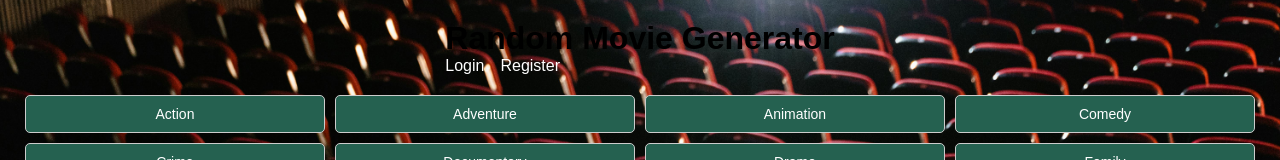
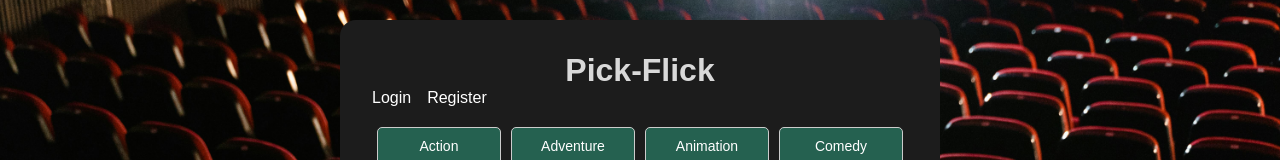
Before and after one commit to JaceG/Pick-Flick, a React (Vite) app in the folder client/: page / in a window 1280 px wide. Shown: the top 160 px of the page. Built offline with nearby package versions, Linux system fonts and the light colour scheme; no server answers.

Commit message:
fixed Josh's errors

```diff
--- a/client/src/App.tsx
+++ b/client/src/App.tsx
@@ -187,8 +187,9 @@ const App: React.FC = () => {
 			<AutoLogoutHandler loggedIn={loggedIn} setLoggedIn={setLoggedIn} />
 
 			{/* Header */}
+			<div className='content'>
 				<header className='app-header'>
-				<h1>Random Movie Generator</h1>
+					<h1>Pick-Flick</h1>
 					<nav>
 						{location.pathname !== '/' && (
 							<button
@@ -202,7 +203,9 @@ const App: React.FC = () => {
 								<Link to='/auth/login' className='nav-button'>
 									Login
 								</Link>
-							<Link to='/auth/register' className='nav-button'>
+								<Link
+									to='/auth/register'
+									className='nav-button'>
 									Register
 								</Link>
 							</>
@@ -221,7 +224,9 @@ const App: React.FC = () => {
 								<Link to='/saved-movies' className='nav-button'>
 									Saved Movies
 								</Link>
-							<Link to='/watched-movies' className='nav-button'>
+								<Link
+									to='/watched-movies'
+									className='nav-button'>
 									Watched Movies
 								</Link>
 							</div>
@@ -246,7 +251,8 @@ const App: React.FC = () => {
 													prev.includes(genreId)
 														? prev.filter(
 																(id) =>
-																id !== genreId
+																	id !==
+																	genreId
 														  )
 														: [...prev, genreId]
 												)
@@ -349,6 +355,7 @@ const App: React.FC = () => {
 					/>
 				</Routes>
 			</div>
+		</div>
 	);
 };
 
```
Lines whose indentation alone changed are shown as unchanged.
